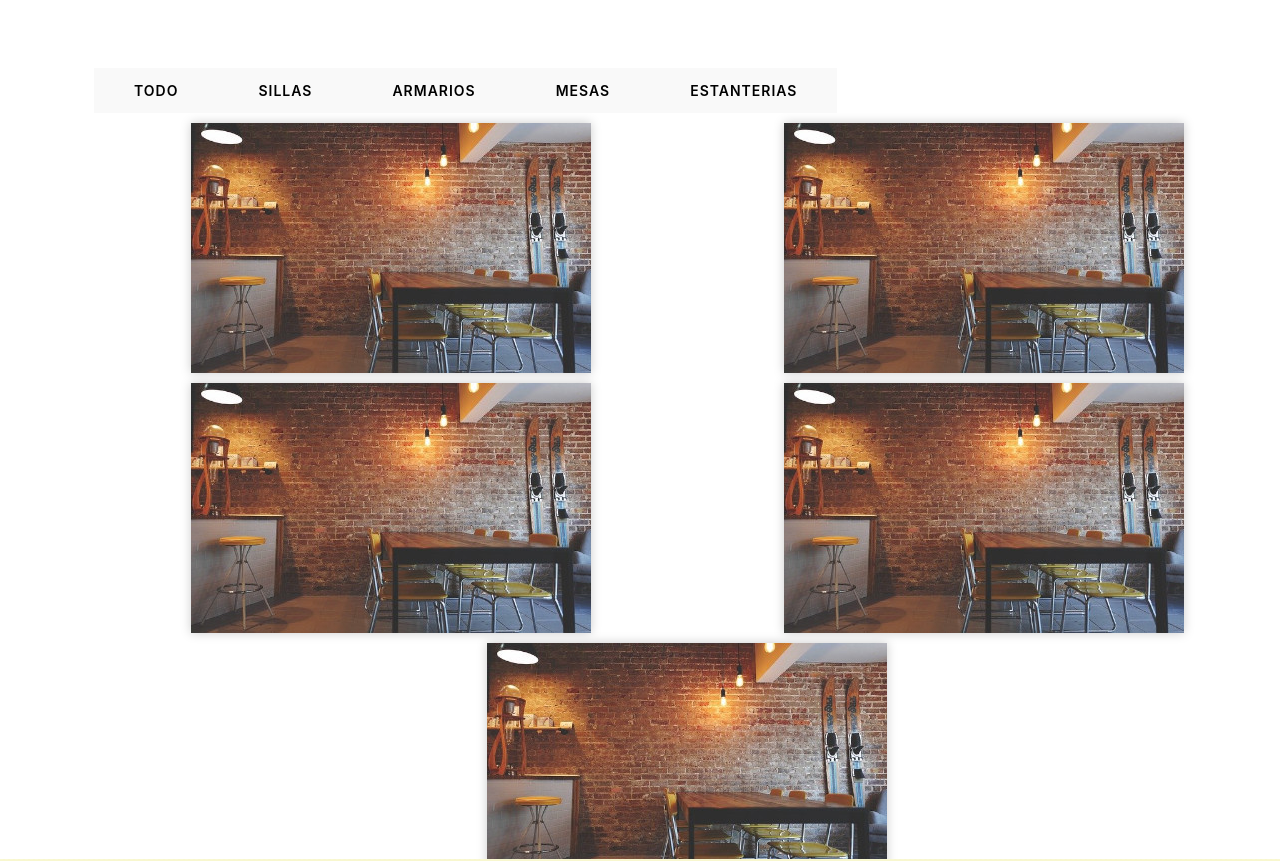
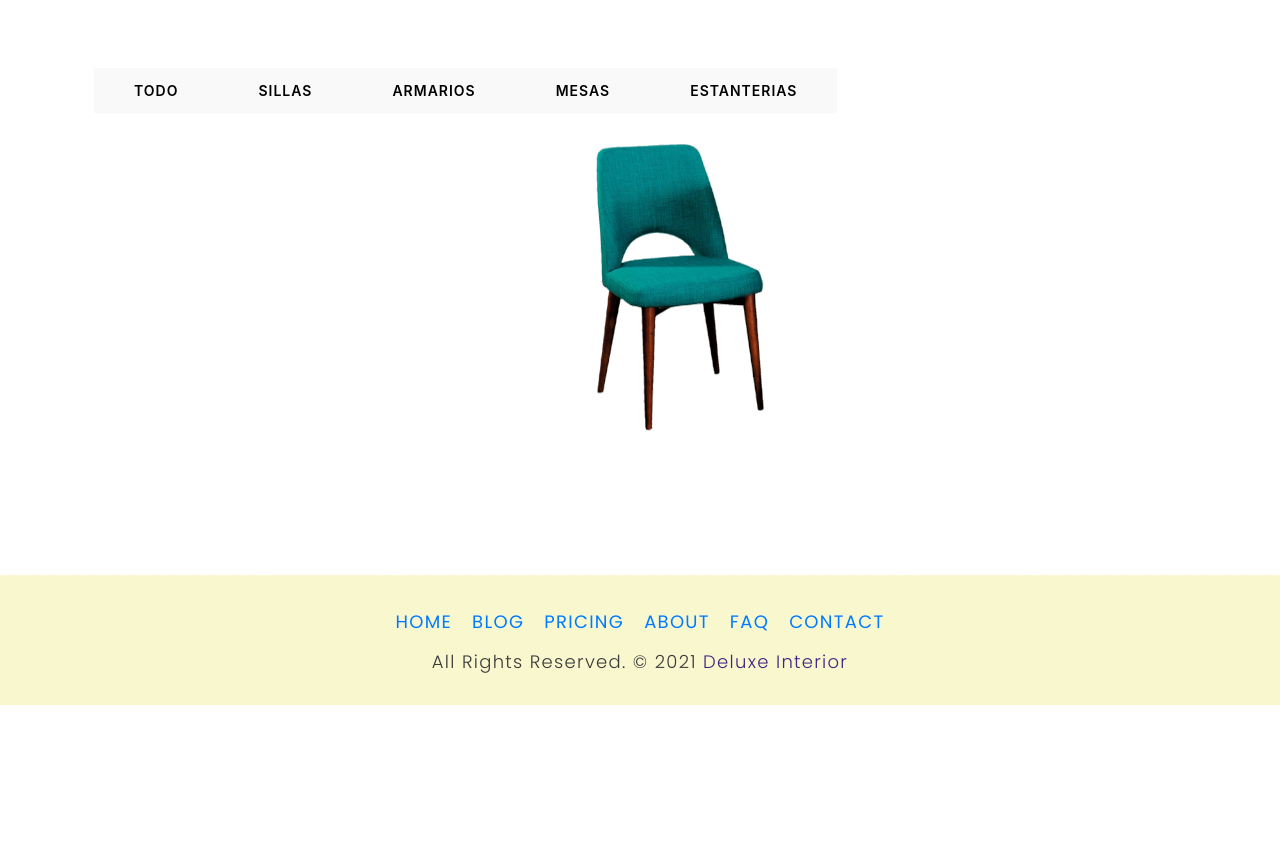
Before and after one commit to j-maestre/Los_Leones, a React (Create React App) app: page /products in a window 1280 px wide. Shown: the part 220-1081 px from the top of the page. After the commit the page ends 925 px from the top, so only its background shows below. Built offline with nearby package versions, Linux system fonts and the light colour scheme.

Commit message:
bug list products solved and operative

```diff
--- a/src/App.tsx
+++ b/src/App.tsx
@@ -13,12 +13,26 @@ import { AppContextProvider, AppContext } from "./State";
 // import Tabs from "./Tabs";
 import Home from './pages/Home';
 import Products from './pages/Products';
+import articles from './data/articles.json';
 import PublicRoute from './components/routes/PublicRoute';
 import './App.css';
 
+const Autoload = () => {
+  const { dispatch } = useContext(AppContext);
+  useEffect(() => {
+    // dispatch({type:'SET_STATE',value:JSON.parse(window.localStorage.getItem("persistedState"))});
+    /*PROVISIONAL. LOAD CURRENT EVENTS FROM JSON FOR ENABLE CREATE EVENTS, FAV EVENTS, ETC
+    THIS SHOULDN'T BE IN CASE OF HAVING A BACKEND*/
+    console.log("AUTOLOAAAAADDDD")
+    dispatch({type:'SET_ARTICLES',value: articles.products})
+
+  },[]);
+  return (<></>);
+}
+
 const App: React.FC = () =>(
   <AppContextProvider>
-    {/* <Autoload/> */}
+    <Autoload/>
     {/* <IonApp> */}
       <Router>
       <Suspense fallback="loading">
--- /dev/null
+++ b/src/components/products/Product.model.js
@@ -0,0 +1,14 @@
+const product_model = {
+    type:"",
+    nombre:"",
+    tamaño:"",
+    color:"",
+    material:"",
+    modelo:0,
+    precio: 0,
+    stock: true,
+    descuento:0,
+    img:""
+};
+
+export default product_model;
--- a/src/components/products/Products.css
+++ b/src/components/products/Products.css
@@ -31,8 +31,10 @@ p{
     /* width: 30%; */
     max-width: 100%;
     height: auto;
-    margin-top: 10px;
-    box-shadow: 0 0 10px #ccc;
+    margin-top: 15px;
+    margin-right: 15px;
+
+
     vertical-align: middle;
     border-style: none;
     /* position: absolute;
@@ -43,6 +45,7 @@ p{
 }
 .products__images img:hover{
     cursor: pointer;
+    box-shadow: 0 0 10px #ccc;
 }
 .products__images{
     /* margin-left: 40px; */
@@ -51,8 +54,12 @@ p{
     /* justify-content: flex-start; */
     justify-content: space-around;
     margin-left: 94px;
+    padding: 5px;
     position: relative;
     overflow: hidden;
+    min-width: 100px;
+    /* max-width: 350px; */
+    height: auto;
     /* height: 1200px; */
     /* max-width: 70%; */
 }
--- a/src/components/products/Products_List.tsx
+++ b/src/components/products/Products_List.tsx
@@ -2,6 +2,7 @@ import React, { useContext, useState } from "react";
 import { AppContext } from "../../State";
 // import { Geolocation } from '@ionic-native/geolocation';
 
+import product_model from "./Product.model.js";
 import "./Products.css";
 import "../../css/bootstrap.min.css"
 // import EventList from "../components/Event/Event_List";
@@ -13,39 +14,36 @@ import { useTranslation } from "react-i18next";
 import products from "../../data/articles.json";
 import ProductsPreview from "./Products_Preview";
 
+
+
 const Products = () => {
   // const { dispatch } = useContext(AppContext);
   const { t } = useTranslation();
   const { state, dispatch } = useContext(AppContext);
-  let productos=[];
+  const [filteredSearch, setFilteredSearch] = useState([product_model]);
 
-  //Cojo los articulos del state y se los paso al Products Preview
-    for(let key in state.articles.products){
-      // productos.push(state.articles.products[key]);
-      // productos[key]=state.articles.products[key];
-      productos=[...productos,state.articles.products[key]];
+
+  function filterProducts(products, type="all"){
+    let productsFiltred = [...products];
+
+    if(type=="all"){
+      //Todos los productos
+      productsFiltred = productsFiltred.filter(
+        (product) => product.type
+      );
+    }else{
+      //Filtramos por type
+      productsFiltred = productsFiltred.filter(
+        (product) => product.type == type
+      );
     }
 
-    console.log("Prueba de fuego state");
-    // console.log(state.articles.products)
-    console.log(productos);
+    return productsFiltred;
+  }
 
   function setArticles(type){
-    //Si he filtrado algun articulo, cojo los que quiero y los meto en el state
-    switch(type){
-      case "all":
-        dispatch ({ type: "SET_ARTICLES", value: products})
-      break;
-      case "sillas":
-
-      break;
-      case "mesas":
-
-      break;
-      case "armarios":
-
-      break;
-    }
+    const tempSillasResult = filterProducts(Object.values(state.articles),type);
+    setFilteredSearch([...tempSillasResult]);
   }
 
   return (
@@ -58,32 +56,20 @@ const Products = () => {
 
       <section className="products__menu button-group filter-button-group"> {/*text-center*/}
         <button className="products__menu-item" id="all" onClick={() => setArticles("all")}>Todo</button>
-        <button className="products__menu-item" id="sillas">Sillas</button>
-        <button className="products__menu-item" id="armarios">Armarios</button>
-        <button className="products__menu-item" id="mesas">Mesas</button>
-        <button className="products__menu-item" id="estanterias">Estanterias</button>
+        <button className="products__menu-item" id="sillas" onClick={() => setArticles("silla")}>Sillas</button>
+        <button className="products__menu-item" id="armarios" onClick={() => setArticles("armario")}>Armarios</button>
+        <button className="products__menu-item" id="mesas" onClick={() => setArticles("mesa")}>Mesas</button>
+        <button className="products__menu-item" id="estanterias" onClick={() => setArticles("estanteria")}>Estanterias</button>
 		  </section>
 
 
       {/* Prueba a piñon */}
       <section className="products__images">
-      <ProductsPreview product={productos[0]} />
-      <ProductsPreview product={productos[1]} />
-      <ProductsPreview product={productos[2]} />
-      <ProductsPreview product={productos[3]} />
-      <ProductsPreview product={productos[4]} />
-
-      {/* Iteracion productos seleccionados en products preview MAP*/}
-      {/* PORQUE COÑO CUANDO HAGO EL MAP ME PETA PERO SI LO PONGO APIÑON ARRIBA NO */}
-      {productos.map((value,index)=>{
-        // console.log("index ",index,"-> ",value)
-        // <ProductsPreview product={value}  />
-      })}
+        {/* Iteracion productos seleccionados en products preview MAP*/}
+        {filteredSearch.map((value)=>(
+            <ProductsPreview product={value} />
+        ))}
       </section>
-
-
-
-
       <Footer/>
     </section>
   );
--- a/src/components/products/Products_Preview.tsx
+++ b/src/components/products/Products_Preview.tsx
@@ -4,6 +4,7 @@ import { Link, Redirect } from "react-router-dom";
 import { useHistory } from "react-router-dom";
 
 import brick from "../../data/img/brick-wall.jpg";
+import silla from "../../data/img/silla1.png";
 import chairs from "../../data/img/chairs.jpg";
 import interior from "../../data/img/interior.jpg";
 import living from "../../data/img/living-room.jpg";
@@ -24,25 +25,12 @@ type ProductsPreviewProps = {
     };
 };
 
-
 const ProductsPreview: React.FC<ProductsPreviewProps> = (props) =>{
-    console.log("PRODUCTS PREVIEW:");
-    let product = props.product;
-    console.log("producto que llega:")
-    console.log(typeof(product))
-    console.log(product)
-    // console.log(product.precio) //PORQUE COÑO NO LO DETECTAAAAAAAAAAAAAAAAAAAAAAAA
-    // console.log(Object.values(product))
-
     return(
-        // <section className="products__images">
             <div className="product_container">
-                <img src={brick} alt="image" />
-                {/* <p>{props.product.material}</p> */}
+                <img src={silla} alt="image" />
+                <p>{props.product.nombre}</p>
             </div>
-
-
     );
 };
-
 export default ProductsPreview;
--- a/src/data/articles.json
+++ b/src/data/articles.json
@@ -26,7 +26,7 @@
         },
         "2":{
             "type":"armario",
-            "nombre":"nombre",
+            "nombre":"armario gamer RGB",
             "tamaño":"105x70cm",
             "color":"marron",
             "material":"madera de pino",
@@ -38,7 +38,7 @@
         },
         "3":{
             "type":"mesa",
-            "nombre":"nombre",
+            "nombre":"mesa gamer",
             "tamaño":"100x45cm",
             "color":"naranja",
             "material":"mader de roble",
@@ -50,7 +50,7 @@
         },
         "4":{
             "type":"estanteria",
-            "nombre":"nombre",
+            "nombre":"estanteria gamer",
             "tamaño":"190x105cm",
             "color":"negro",
             "material":"madera de olivo",
--- a/src/pages/Products.tsx
+++ b/src/pages/Products.tsx
@@ -14,10 +14,6 @@ const Products = () => {
   const { state, dispatch } = useContext(AppContext);
 
   const productsArray = Object.values(products);
-  //Si en el state no hay ningun articulo, cojo y los meto TODOS
-  if(state.articles.length==0){
-    dispatch ({ type: "SET_ARTICLES", value: products})
-  }
 
   return (
     <>
--- a/tsconfig.json
+++ b/tsconfig.json
@@ -18,6 +18,8 @@
     "isolatedModules": true,
     "noEmit": true,
     "jsx": "react"
+  //   "no-unused-expressions": "off",
+  // "@typescript-eslint/no-unused-expressions": ["error"]
   },
   "include": [
     "src"
```
Also changed, not shown: src/data/img/silla1.png (added).
